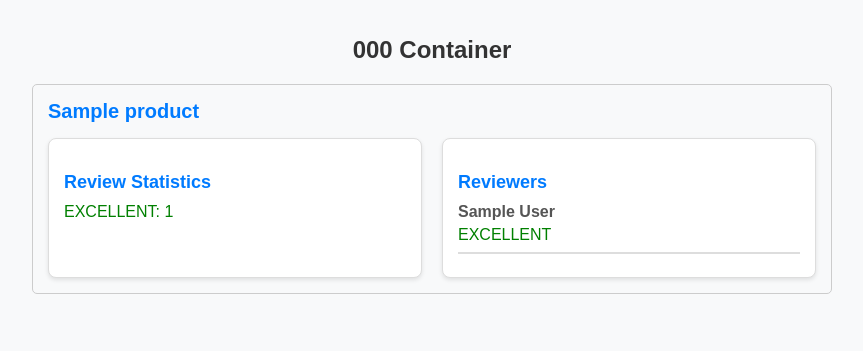
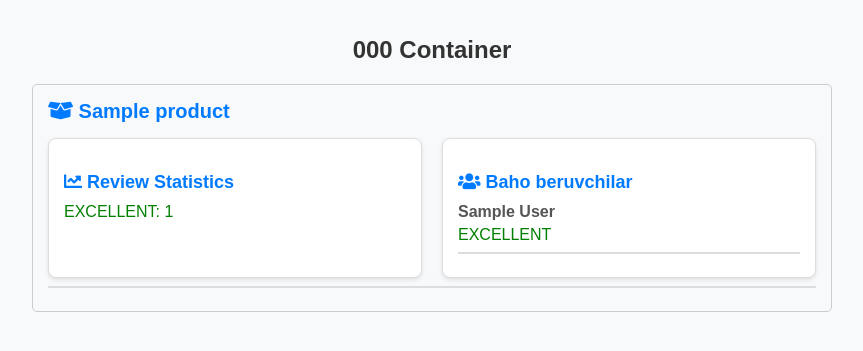
Before and after one commit to NodirByte/Bot-Template, a Django app: page /container/1/ in a window 1280 px wide. Shown: the top 351 px of the page, without its empty margins (208-1071 px from the left). Run offline with Django 5.2, Linux system fonts and the light colour scheme; tables that the repository leaves empty hold one stand-in row (values such as "Sample post"); parts of the project's set-up code (start-up, migrations or seed data) failed here and were passed over.

Commit message:
Edit Container details page

```diff
--- a/templates/container_detail.html
+++ b/templates/container_detail.html
@@ -4,6 +4,7 @@
     <meta charset="UTF-8">
     <meta name="viewport" content="width=device-width, initial-scale=1.0">
     <title>{{ container.number }} Details</title>
+    <link rel="stylesheet" href="https://cdnjs.cloudflare.com/ajax/libs/font-awesome/5.15.4/css/all.min.css">
     <style>
         body {
             font-family: Arial, sans-serif;
@@ -102,10 +103,10 @@
         <h1>{{ container.number }} Container</h1>
         <div class="product">
             {% for product, stats in review_statistics.items %}
-                <div class="product-name">{{ product }}</div>
+                <div class="product-name"><i class="fas fa-box-open"></i> {{ product }}</div>
                 <div class="review-stats">
                     <div class="review-stat">
-                        <h3>Review Statistics</h3>
+                        <h3><i class="fas fa-chart-line"></i> Review Statistics</h3>
                         <ul>
                             {% for rating, count in stats.reviews.items %}
                                 <li class="rating-{{ rating|lower }}">{{ rating }}: {{ count }}</li>
@@ -113,7 +114,7 @@
                         </ul>
                     </div>
                     <div class="review-stat">
-                        <h3>Reviewers</h3>
+                        <h3><i class="fas fa-users"></i> Baho beruvchilar</h3>
                         <ul class="reviewer-list">
                             {% for reviewer, ratings in stats.reviewers.items %}
                                 <li class="reviewer-name">
@@ -130,6 +131,7 @@
                         </ul>
                     </div>
                 </div>
+                <hr color="#ddd">
             {% endfor %}
         </div>
     </div>
```
